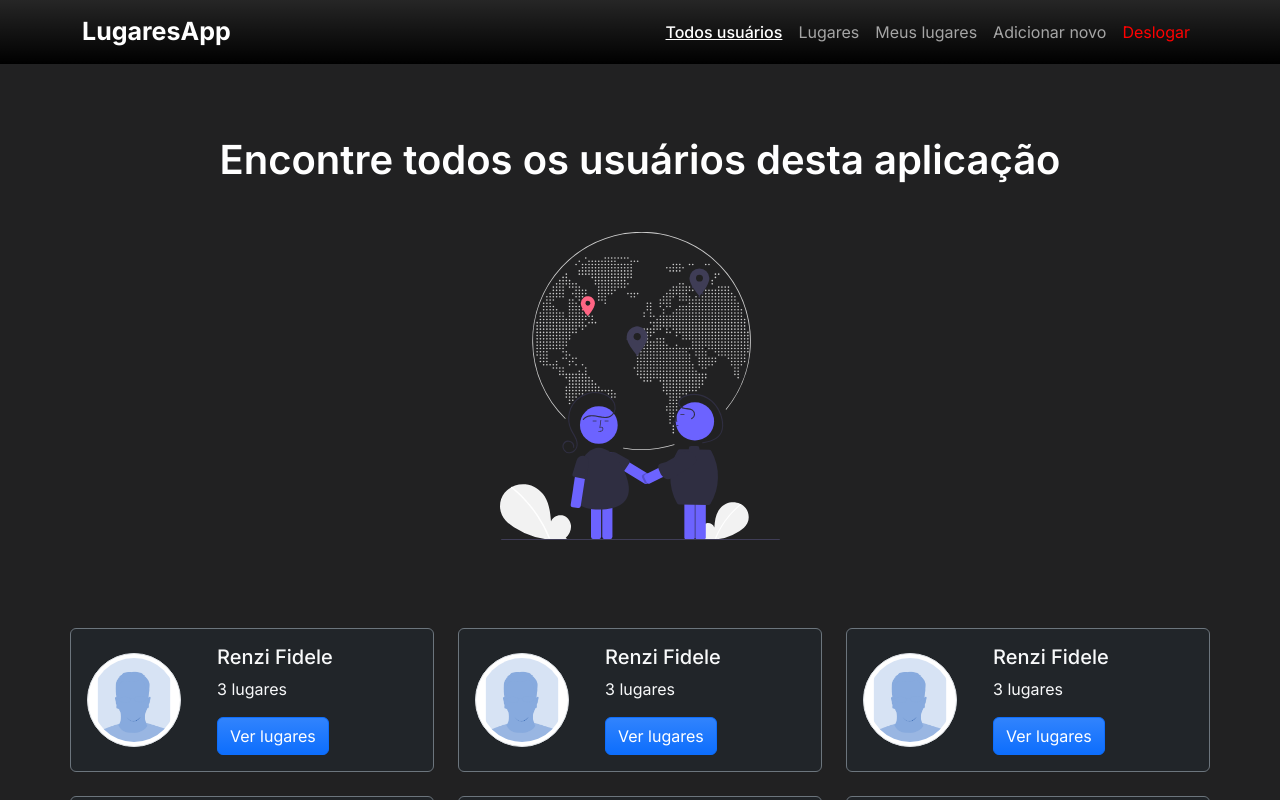
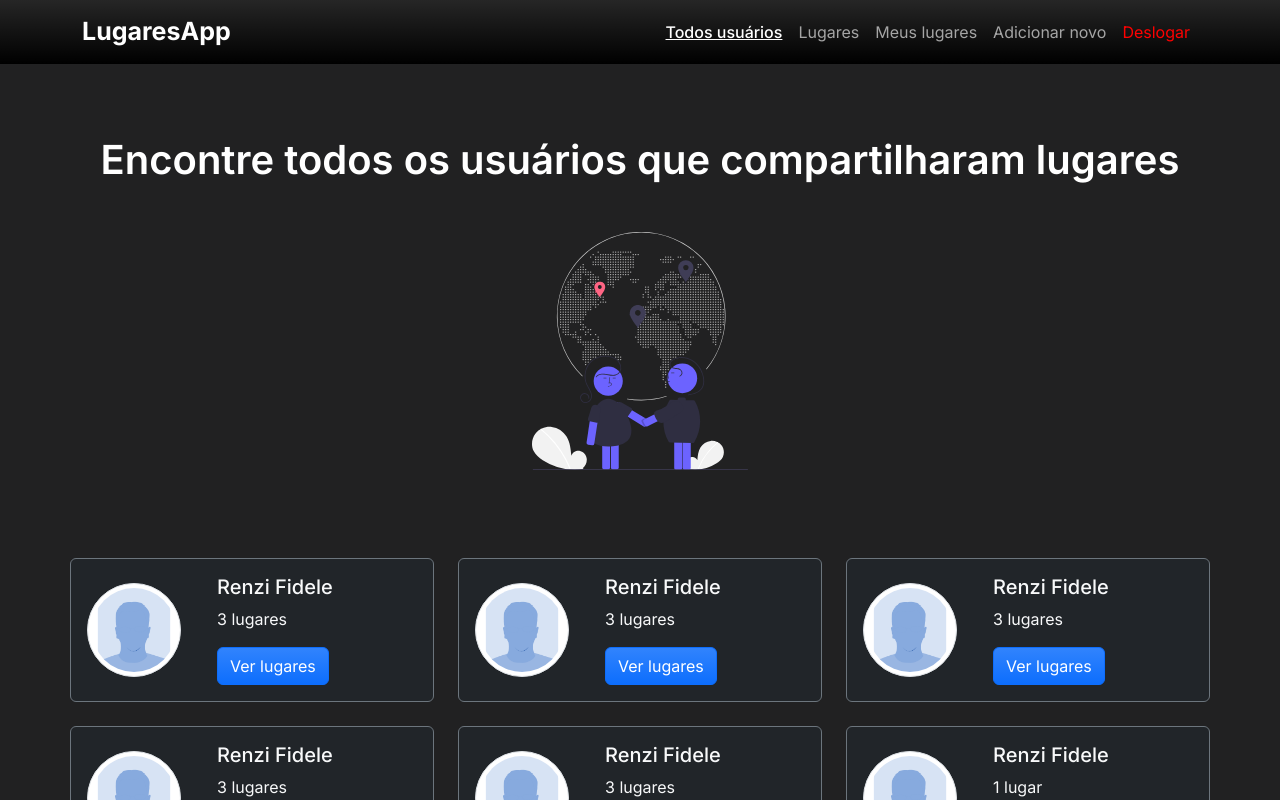
Before and after one commit to renzi-fidele-frontend/LugaresApp, a React (Vite) app: page / in a window 1280 px wide. Shown: the top 800 px of the page. Built offline with nearby package versions, Linux system fonts and the light colour scheme.

Commit message:
Corrigindo o problema de classe ativa no NavBar do Bootstrap

```diff
--- a/src/App.jsx
+++ b/src/App.jsx
@@ -3,6 +3,7 @@ import "./App.css";
 import Home from "./pages/Home/Home";
 import Header from "./components/Header/Header";
 import LugaresDoUsuario from "./pages/LugaresDoUsuario/LugaresDoUsuario";
+import Lugares from "./pages/Lugares/Lugares";
 
 function App() {
    return (
@@ -11,6 +12,7 @@ function App() {
             <Header />
             <Routes>
                <Route exact path="/" element={<Home />} />
+               <Route path="/lugares" element={<Lugares />} />
                <Route path="/:uid/lugares" element={<LugaresDoUsuario />} />
             </Routes>
          </BrowserRouter>
--- a/src/components/Header/Header.jsx
+++ b/src/components/Header/Header.jsx
@@ -2,20 +2,22 @@ import { useState } from "react";
 import { Container, Nav, Navbar } from "react-bootstrap";
 import { LinkContainer } from "react-router-bootstrap";
 import styles from "./Header.module.css";
-import { NavLink, useNavigate } from "react-router-dom";
+import { Link, NavLink, useLocation, useNavigate } from "react-router-dom";
 
 const Header = () => {
    const [userLogado, setUserLogado] = useState(true);
-   const navegar = useNavigate();
+   const location = useLocation();
 
    return (
       <Navbar expand="lg" className="bg-black bg-gradient  ">
          <Container>
-            <Navbar.Brand style={{ cursor: "pointer" }}>LugaresApp</Navbar.Brand>
+            <LinkContainer to={"/"}>
+               <Navbar.Brand style={{ cursor: "pointer" }}>LugaresApp</Navbar.Brand>
+            </LinkContainer>
 
             <Navbar.Toggle aria-controls="basic-navbar-nav" />
             <Navbar.Collapse id="basic-navbar-nav">
-               <Nav className="ms-auto">
+               <Nav activeKey={location.pathname} className="ms-auto">
                   <LinkContainer to="/">
                      <Nav.Link>Todos usuários</Nav.Link>
                   </LinkContainer>
--- a/src/components/UserCard/UserCard.jsx
+++ b/src/components/UserCard/UserCard.jsx
@@ -2,6 +2,7 @@ import React from "react";
 import styles from "./UserCard.module.css";
 import { Button, Card, Col, Image, Row } from "react-bootstrap";
 import { LinkContainer } from "react-router-bootstrap";
+import { Link } from "react-router-dom";
 
 const UserCard = ({ fotoPerfil, nome, nrLugares, uid }) => {
    return (
@@ -13,9 +14,9 @@ const UserCard = ({ fotoPerfil, nome, nrLugares, uid }) => {
             <Col className="text-md-start text-sm-center ps-4" md={8}>
                <Card.Title>{nome}</Card.Title>
                <Card.Text>{nrLugares === 1 ? `1 lugar` : `${nrLugares} lugares`}</Card.Text>
-               <LinkContainer to={`/${uid}/lugares`}>
+               <Link to={`/lugares`}>
                   <Button className="bg-gradient">Ver lugares</Button>
-               </LinkContainer>
+               </Link>
             </Col>
          </Row>
       </Card>
--- a/src/pages/Home/Home.jsx
+++ b/src/pages/Home/Home.jsx
@@ -19,7 +19,7 @@ const Home = () => {
          <Row>
             <Col className="text-center">
                <h2 id={styles.titulo} className="mx-auto fw-semibold fs-1 my-5 pt-4">
-                  Encontre todos os usuários desta aplicação
+                  Encontre todos os usuários que compartilharam lugares
                </h2>
                <Image className="mb-5" id={styles.foto} src={usersPic} />
             </Col>
--- a/src/pages/Home/Home.module.css
+++ b/src/pages/Home/Home.module.css
@@ -3,12 +3,12 @@
 }
 
 #foto {
-   width: 280px;
+   width: 216px;
 }
 
 @media screen and (max-width: 700px) {
    #foto {
-      width: 220px;
+      width: 200px;
    }
 }
 
--- /dev/null
+++ b/src/pages/Lugares/Lugares.jsx
@@ -0,0 +1,8 @@
+import React from "react";
+import styles from "./Lugares.module.css";
+
+const Lugares = () => {
+   return <div id={styles.ct}>Veja todos os lugares</div>;
+};
+
+export default Lugares;
```
Also changed, not shown: src/pages/Lugares/Lugares.module.css (added).
